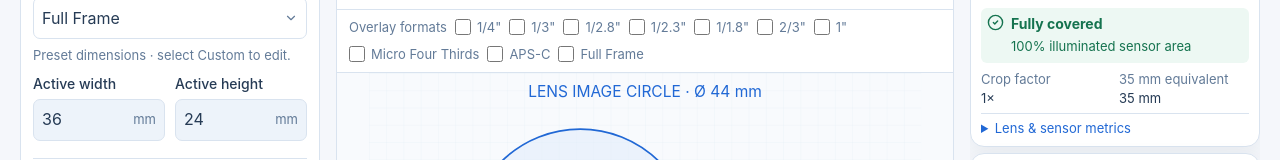
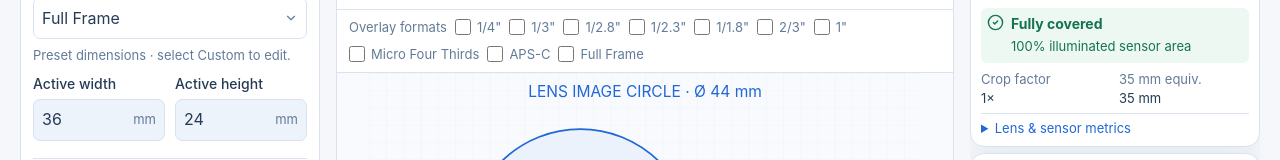
Before and after one commit to maninka123/Interactive-Camera-FOV-Simulator, a React (Vite) app: page / in a window 1280 px wide. Shown: the part 250-410 px from the top of the page. Built offline with nearby package versions, Linux system fonts and the light colour scheme.

Commit message:
Prevent font-dependent wrapping in comparison metrics

```diff
--- a/src/components/Results.tsx
+++ b/src/components/Results.tsx
@@ -137,8 +137,8 @@ export function ResultsPanel({
             <dd>{display(r.cropFactor)}×</dd>
           </div>
           <div>
-            <dt title="Diagonal field-of-view equivalent on a 36 x 24 mm sensor">
-              35 mm equivalent
+            <dt aria-label="35 mm equivalent" title="Diagonal field-of-view equivalent on a 36 x 24 mm sensor">
+              35 mm equiv.
             </dt>
             <dd>{display(r.focalEquivalent35)} mm</dd>
           </div>
```
Also changed, not shown: 1 other file (tests, documents, lock files or other folders).
